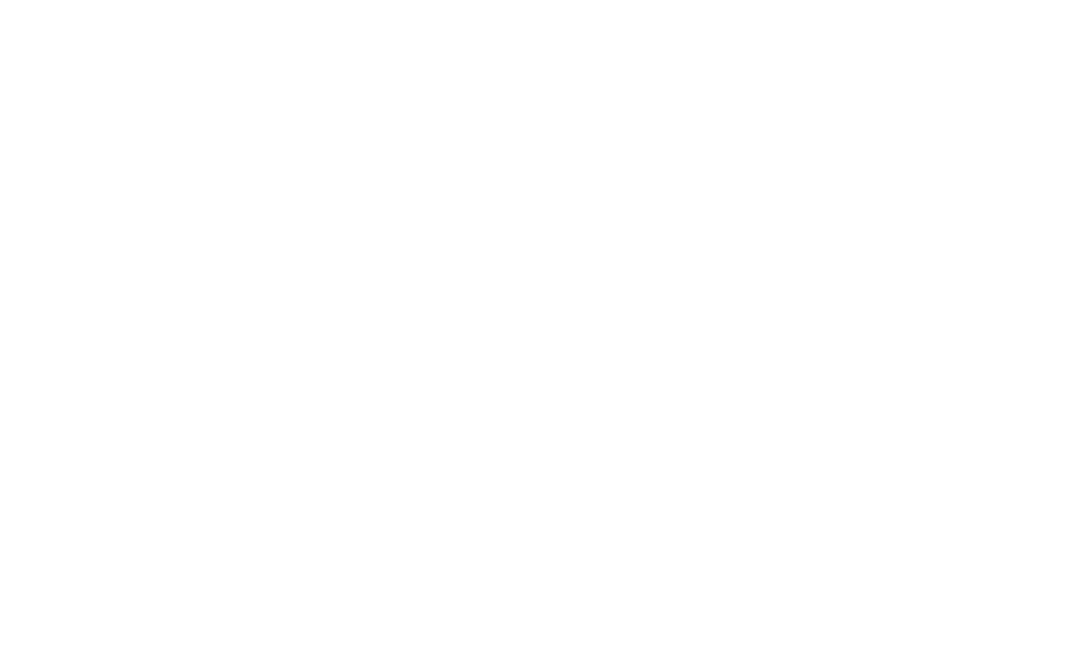
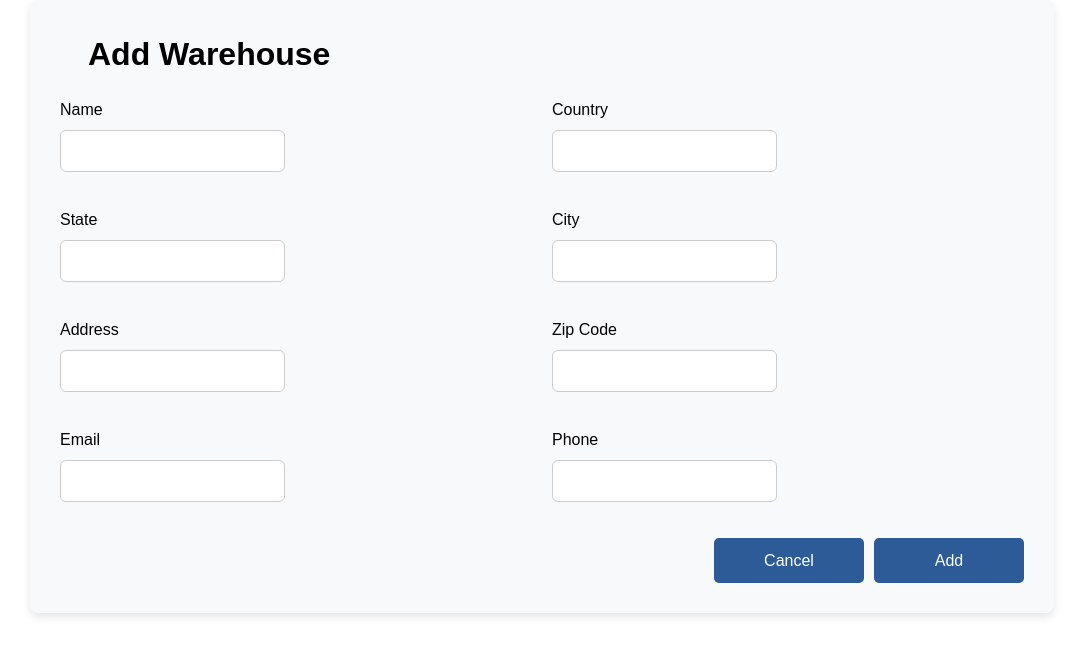
Before and after one commit to Axioware/A.R.C.H.-Logistics, a React (Create React App) app in the folder frontend/: page /add-warehouses in a window 1280 px wide. Before the commit this address had no page. Shown: the top 656 px of the page, without its empty margins (98-1181 px from the left). Built offline with nearby package versions, Linux system fonts and the light colour scheme.

Commit message:
First Iteration of Add and Edit Warehouse

```diff
--- a/frontend/src/App.js
+++ b/frontend/src/App.js
@@ -11,7 +11,9 @@
 import ResetPassword from './Pages/Authentication/ResetPassword';
 import Otp from './Pages/Authentication/Otp';
 import AllUsers from './Pages/User_Management/AllUsers';
-
+import AllWarehouse from './Pages/Warehouses/AllWarehouse';
+import AddWarehouse from './Pages/Warehouses/AddWarehouse';
+import EditWarehouse from './Pages/Warehouses/EditWarehouse';
 
 
 function App() {
@@ -24,6 +26,9 @@
         <Route path="/rauf" element={<Rauf />} />
         <Route path="/ahsan" element={<Ahsan />} />
         <Route path="/login" element={<Login />} />
+        <Route path="/warehouses" element={<AllWarehouse />} />
+        <Route path="/edit-warehouses" element={<EditWarehouse />} />
+        <Route path="/add-warehouses" element={<AddWarehouse />} />
         <Route path="/forgot-password" element={<ForgotPassword />} />
         <Route path="/otp" element={<Otp />} />
         <Route path="/reset-password" element={<ResetPassword />} />
--- a/frontend/src/Pages/Omer.js
+++ b/frontend/src/Pages/Omer.js
@@ -1,13 +1,45 @@
-import React from 'react';
-import NotFoundPage from '../Components/Error_Components/NotFound'; // Adjust the path as necessary
+import React, { useEffect, useCallback } from 'react';
+
+// General Components
+import MainBackground from '../Components/General/MainBackground';
+import HyperLink from '../Components/General/HyperLink';
+import NavBarSidebar from '../Components/General/NavBarSidebar';
+import NavPath from '../Components/General/NavPath';
+import GeneralButton from '../Components/General/GeneralButton';
+import GeneralBox from '../Components/General/GeneralBox';
+import GeneralField from '../Components/General/GeneralField';
+
+
+// Icons
+import EditIcon from '../Components/Icons/EditIcon';
 
 function Omer() {
+  // Example: Fix for React Hook warning
+  const fetchData = useCallback(() => {
+    console.log('Fetching data...');
+  }, []);
+
+  useEffect(() => {
+    fetchData();
+  }, [fetchData]);
+
   return (
-    <div>
-      <h1>Welcome to Omer's Page</h1>
-      {/* Other content might go here */}
-      {/* Now using NotFoundPage for demonstration; typically, you'd use routing to show NotFoundPage conditionally */}
-      <NotFoundPage />
+    <div style={{ padding: '20px', fontFamily: 'Arial, sans-serif' }}>
+      <h1>Welcome To React Tutorial</h1>
+
+      {/* General Components */}
+      <MainBackground />
+      <HyperLink
+      text='Link Sucessful'/>
+      <NavBarSidebar />
+      <NavPath />
+      <GeneralButton text="Click Me" />
+      <GeneralBox />
+      <GeneralField label="Enter Text" field_type="text" />
+
+
+      {/* Icons */}
+      <EditIcon />
     </div>
   );
 }
--- /dev/null
+++ b/frontend/src/Pages/Warehouses/AddWarehouse.js
@@ -0,0 +1,68 @@
+import React from 'react';
+import GeneralField from '../../Components/General/GeneralField';
+import GeneralButton from '../../Components/General/GeneralButton';
+import PageHeading from '../../Components/Table_Components/PageHeading';
+
+const AddWarehouse = () => {
+  const handleSubmit = (e) => {
+    e.preventDefault();
+    alert('Warehouse added successfully!');
+  };
+
+  const styles = {
+    container: {
+      padding: '30px',
+      fontFamily: 'Arial, sans-serif',
+      backgroundColor: '#f8f9fa',
+      borderRadius: '8px',
+      width: '80%',
+      margin: 'auto',
+      boxShadow: '0 4px 8px rgba(0,0,0,0.1)',
+    },
+    form: {
+      display: 'grid',
+      gridTemplateColumns: '1fr 1fr', // Two columns per row
+      gap: '20px',
+      marginTop: '20px',
+    },
+    buttonContainer: {
+      display: 'flex',
+      justifyContent: 'flex-end',
+      marginTop: '20px',
+      gap: '10px',
+    },
+  };
+
+  return (
+    <div style={styles.container}>
+      <PageHeading text="Add Warehouse" />
+      <form onSubmit={handleSubmit}>
+        <div style={styles.form}>
+          {/* Row 1 */}
+          <GeneralField label="Name" field_type="text" />
+          <GeneralField label="Country" field_type="text" />
+
+          {/* Row 2 */}
+          <GeneralField label="State" field_type="text" />
+          <GeneralField label="City" field_type="text" />
+
+          {/* Row 3 */}
+          <GeneralField label="Address" field_type="text" />
+          <GeneralField label="Zip Code" field_type="text" />
+
+          {/* Row 4 */}
+          <GeneralField label="Email" field_type="email" />
+          <GeneralField label="Phone" field_type="tel" />
+        </div>
+
+        {/* Buttons */}
+        <div style={styles.buttonContainer}>
+          <GeneralButton text="Cancel" />
+          <GeneralButton text="Add" type="submit" />
+        </div>
+      </form>
+    </div>
+  );
+};
+
+export default AddWarehouse;
--- /dev/null
+++ b/frontend/src/Pages/Warehouses/AllWarehouse.js
@@ -0,0 +1,11 @@
+import React from 'react';
+
+function AllWarehouse() {
+    return (
+        <div>
+            <h1>Welcome To React Tutorial</h1>
+        </div>
+    );
+}
+
+export default AllWarehouse;
--- /dev/null
+++ b/frontend/src/Pages/Warehouses/EditWarehouse.js
@@ -0,0 +1,68 @@
+import React from 'react';
+import GeneralField from '../../Components/General/GeneralField';
+import GeneralButton from '../../Components/General/GeneralButton';
+import PageHeading from '../../Components/Table_Components/PageHeading';
+
+const EditWarehouse = () => {
+  const handleSubmit = (e) => {
+    e.preventDefault();
+    alert('Warehouse successfully!');
+  };
+
+  const styles = {
+    container: {
+      padding: '30px',
+      fontFamily: 'Arial, sans-serif',
+      backgroundColor: '#f8f9fa',
+      borderRadius: '8px',
+      width: '80%',
+      margin: 'auto',
+      boxShadow: '0 4px 8px rgba(0,0,0,0.1)',
+    },
+    form: {
+      display: 'grid',
+      gridTemplateColumns: '1fr 1fr', // Two columns per row
+      gap: '20px',
+      marginTop: '20px',
+    },
+    buttonContainer: {
+      display: 'flex',
+      justifyContent: 'flex-end',
+      marginTop: '20px',
+      gap: '10px',
+    },
+  };
+
+  return (
+    <div style={styles.container}>
+      <PageHeading text="Edit Warehouse" />
+      <form onSubmit={handleSubmit}>
+        <div style={styles.form}>
+          {/* Row 1 */}
+          <GeneralField label="Name" field_type="text" />
+          <GeneralField label="Country" field_type="text" />
+
+          {/* Row 2 */}
+          <GeneralField label="State" field_type="text" />
+          <GeneralField label="City" field_type="text" />
+
+          {/* Row 3 */}
+          <GeneralField label="Address" field_type="text" />
+          <GeneralField label="Zip Code" field_type="text" />
+
+          {/* Row 4 */}
+          <GeneralField label="Email" field_type="email" />
+          <GeneralField label="Phone" field_type="tel" />
+        </div>
+
+        {/* Buttons */}
+        <div style={styles.buttonContainer}>
+          <GeneralButton text="Cancel" />
+          <GeneralButton text="Add" type="submit" />
+        </div>
+      </form>
+    </div>
+  );
+};
+
+export default EditWarehouse;
```
Also changed, not shown: frontend/src/Components/Table_Components/Table.js (indentation only).
